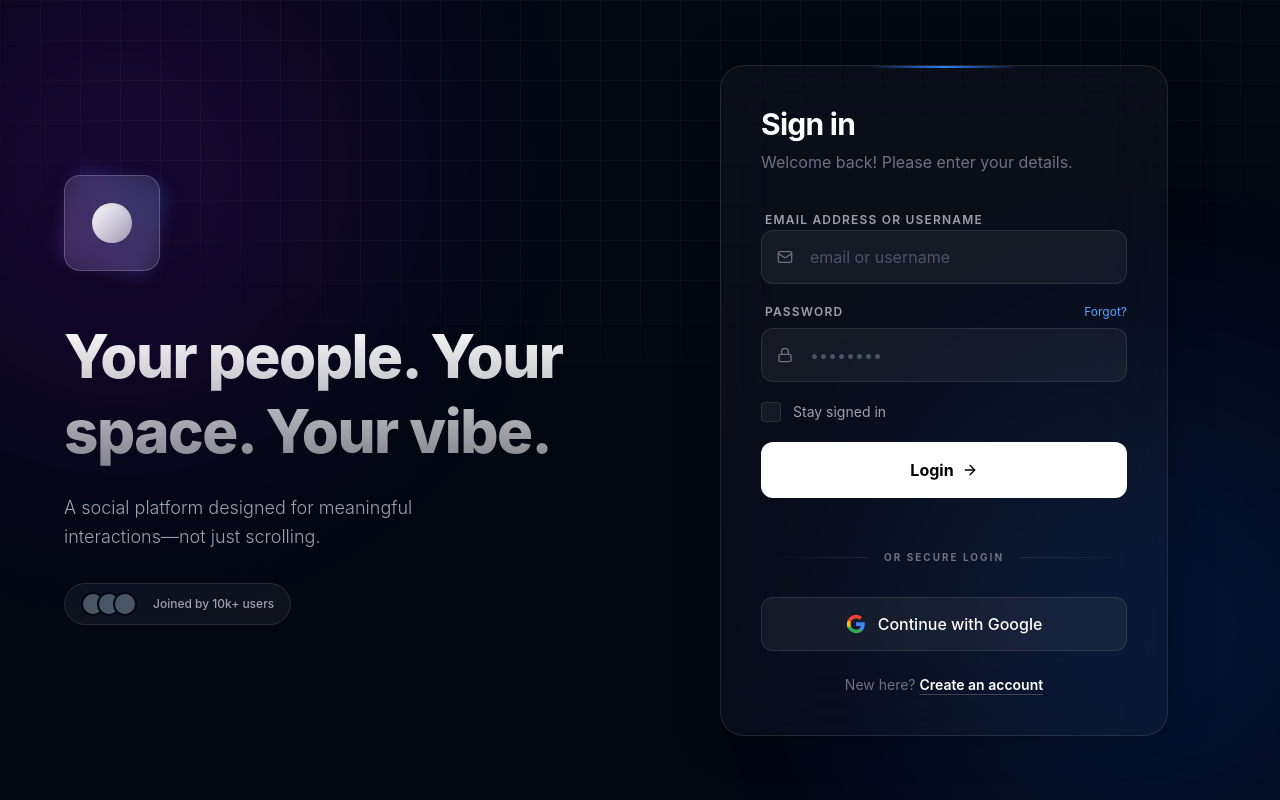
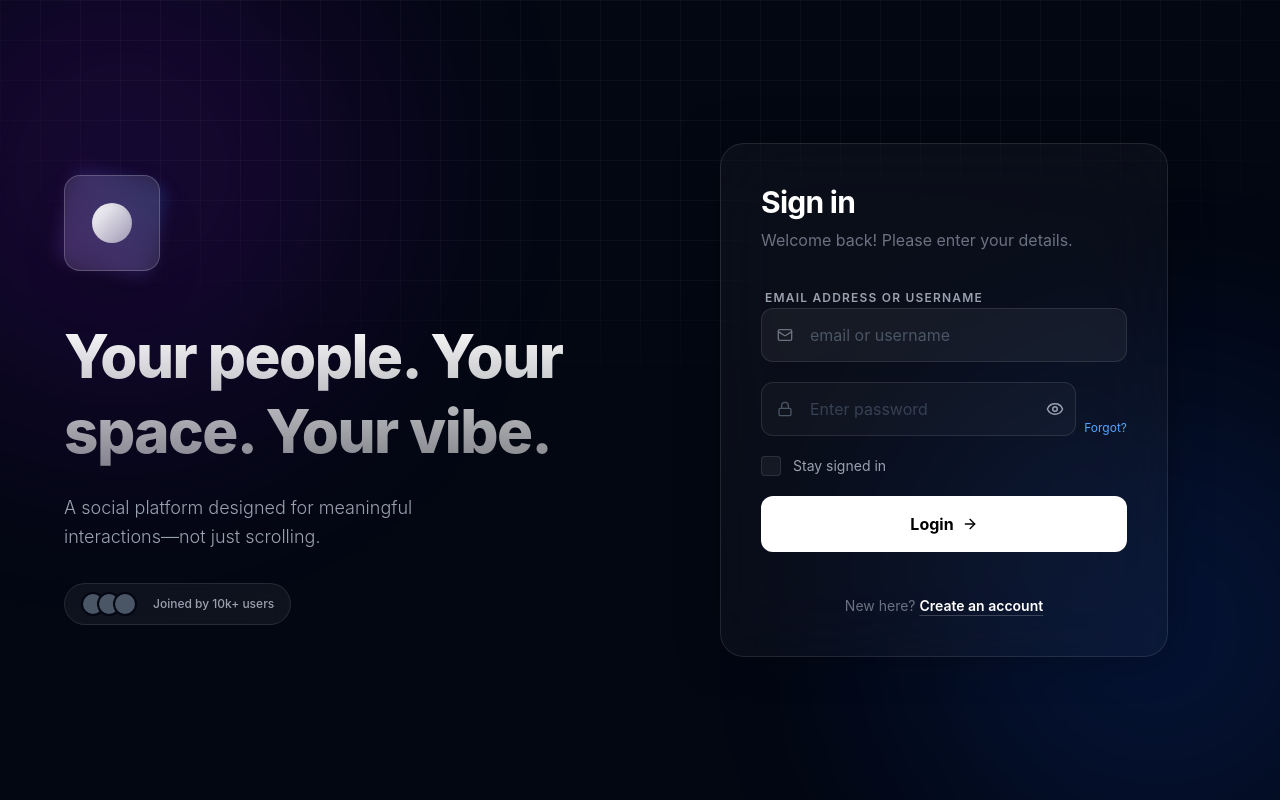
Before and after one commit to sourav-kr14/RevHive-Frontend, a React (Vite) app: page /signin in a window 1280 px wide. Built offline with nearby package versions, Linux system fonts and the light colour scheme.

Commit message:
fix: bug in sign in page

```diff
--- a/src/pages/Auth/Signin.jsx
+++ b/src/pages/Auth/Signin.jsx
@@ -1,12 +1,14 @@
-import { Mail, Lock, ArrowRight } from "lucide-react";
+import { Mail, Lock, ArrowRight, Eye, EyeOff } from "lucide-react";
 import { useState } from "react";
-import { useNavigate } from "react-router-dom";
-import { Link } from "react-router-dom";
+import { useNavigate, Link } from "react-router-dom";
+
 export default function Signin() {
   const [userNameOrEmail, setUserNameOrEmail] = useState("");
   const [password, setPassword] = useState("");
   const [error, setError] = useState("");
   const [loading, setLoading] = useState(false);
+  const [showPassword, setShowPassword] = useState(false);
+
   const navigate = useNavigate();
 
   const handleSignin = async (e) => {
@@ -14,7 +16,6 @@ export default function Signin() {
     setError("");
     setLoading(true);
 
-    // Validate inputs
     if (!userNameOrEmail.trim() || !password.trim()) {
       setError("Please enter email and password");
       setLoading(false);
@@ -22,20 +23,15 @@ export default function Signin() {
     }
 
     try {
-      console.log("Attempting login with:", { userNameOrEmail });
       const data = await loginUser({
         userNameOrEmail,
         password,
       });
 
-      console.log("Login response:", data);
-
       if (data.token) {
-        // Store token and role
         localStorage.setItem("token", data.token);
         localStorage.setItem("role", data.role || "USER");
 
-        // Store basic user info for dashboard access
         localStorage.setItem(
           "user",
           JSON.stringify({
@@ -47,9 +43,6 @@ export default function Signin() {
           }),
         );
 
-        console.log("Login successful, redirecting...");
-
-        // Redirect based on role
         if (data.role === "ADMIN") {
           navigate("/admin/dashboard");
         } else {
@@ -59,10 +52,6 @@ export default function Signin() {
         setError("No token received from server");
       }
     } catch (err) {
-      console.error("Login error:", err);
-      console.error("Error response:", err?.response);
-      console.error("Error message:", err?.message);
-
       let errorMessage = "Login failed. Please try again.";
 
       if (err?.response?.data?.message) {
@@ -83,14 +72,13 @@ export default function Signin() {
 
   return (
     <div className="h-screen w-full bg-[#030712] flex items-center justify-center px-6 relative overflow-hidden">
-      {/* Animated gradient backgrounds - optimized */}
       <div className="absolute top-[-10%] left-[-10%] w-[500px] h-[500px] bg-purple-600/20 blur-[120px] rounded-full animate-pulse will-change-transform"></div>
       <div className="absolute bottom-[-10%] right-[-10%] w-[500px] h-[500px] bg-blue-600/20 blur-[120px] rounded-full animate-pulse [animation-delay:2s] will-change-transform"></div>
 
-      {/* Grid pattern background - removed external image, using CSS only */}
       <div className="absolute inset-0 bg-[linear-gradient(to_right,#80808012_1px,transparent_1px),linear-gradient(to_bottom,#80808012_1px,transparent_1px)] bg-[size:40px_40px] [mask-image:radial-gradient(ellipse_60%_50%_at_50%_0%,#000_70%,transparent_100%)]"></div>
 
       <div className="max-w-6xl w-full grid md:grid-cols-2 gap-16 items-center z-10">
+        {/* LEFT SIDE (UNCHANGED) */}
         <div className="hidden md:flex flex-col gap-8 relative">
           <div className="relative w-24 h-24 mb-4">
             <div className="absolute inset-0 bg-gradient-to-tr from-purple-500 to-blue-500 rounded-2xl rotate-12 opacity-20 blur-sm"></div>
@@ -127,8 +115,6 @@ export default function Signin() {
         {/* RIGHT SIDE */}
         <div className="w-full max-w-md mx-auto group">
           <div className="relative bg-white/[0.03] backdrop-blur-2xl border border-white/10 rounded-3xl p-10 shadow-[0_0_50px_-12px_rgba(0,0,0,0.5)] transition-all duration-500 group-hover:border-white/20">
-            <div className="absolute top-0 left-1/2 -translate-x-1/2 w-1/3 h-[2px] bg-gradient-to-r from-transparent via-blue-500 to-transparent"></div>
-
             <div className="mb-8">
               <h2 className="text-3xl font-bold text-white tracking-tight">
                 Sign in
@@ -144,6 +130,7 @@ export default function Signin() {
                   {error}
                 </div>
               )}
+
               {/* Email */}
               <div className="space-y-2">
                 <label className="text-xs font-semibold text-gray-400 uppercase tracking-widest ml-1">
@@ -161,28 +148,36 @@ export default function Signin() {
                 </div>
               </div>
 
-              {/* Password */}
+              {/* Password (FIXED) */}
               <div className="space-y-2">
                 <div className="flex justify-between items-end">
-                  <label className="text-xs font-semibold text-gray-400 uppercase tracking-widest ml-1">
-                    Password
-                  </label>
+                  <div className="relative w-full">
+                    <Lock className="absolute left-4 top-1/2 -translate-y-1/2 w-4 h-4 text-gray-600" />
+
+                    <input
+                      type={showPassword ? "text" : "password"}
+                      placeholder="Enter password"
+                      value={password}
+                      onChange={(e) => setPassword(e.target.value)}
+                      required
+                      className="w-full bg-white/[0.03] border border-white/10 rounded-xl py-3.5 pl-12 pr-10 text-white placeholder:text-gray-700 focus:bg-white/[0.07] focus:border-blue-500/50 focus:ring-4 focus:ring-blue-500/5 outline-none transition-all"
+                    />
+
+                    <button
+                      type="button"
+                      onClick={() => setShowPassword((prev) => !prev)}
+                      className="absolute right-3 top-1/2 -translate-y-1/2 text-gray-400 hover:text-white"
+                    >
+                      {showPassword ? <EyeOff size={18} /> : <Eye size={18} />}
+                    </button>
+                  </div>
+
                   <button
                     type="button"
-                    className="text-xs text-blue-400 hover:text-blue-300 transition"
+                    className="text-xs text-blue-400 hover:text-blue-300 transition ml-2"
                   >
                     Forgot?
                   </button>
-                </div>
-                <div className="relative">
-                  <Lock className="absolute left-4 top-1/2 -translate-y-1/2 w-4 h-4 text-gray-500" />
-                  <input
-                    type="password"
-                    placeholder="••••••••"
-                    value={password}
-                    onChange={(e) => setPassword(e.target.value)}
-                    className="w-full bg-white/5 border border-white/10 rounded-xl py-3.5 pl-12 pr-4 text-white placeholder:text-gray-600 focus:bg-white/[0.08] focus:border-blue-500/50 focus:ring-4 focus:ring-blue-500/10 transition-all outline-none"
-                  />
                 </div>
               </div>
 
@@ -202,7 +197,7 @@ export default function Signin() {
                 </span>
               </label>
 
-              {/* Main Button */}
+              {/* Submit */}
               <button
                 type="submit"
                 disabled={loading}
@@ -216,52 +211,12 @@ export default function Signin() {
                 </div>
               </button>
 
-              {/* Divider */}
-              <div className="flex items-center gap-4 my-8">
-                <div className="h-[1px] flex-1 bg-gradient-to-r from-transparent to-white/10"></div>
-                <span className="text-[10px] uppercase tracking-[0.2em] text-gray-500 font-bold">
-                  Or Secure Login
-                </span>
-                <div className="h-[1px] flex-1 bg-gradient-to-l from-transparent to-white/10"></div>
-              </div>
-
-              {/* Google Button */}
-              <button
-                type="button"
-                className="w-full py-3.5 rounded-xl bg-white/5 border border-white/10 hover:bg-white/10 transition-all text-white font-medium flex items-center justify-center gap-3"
-              >
-                {/* Google logo SVG - no external request */}
-                <svg
-                  className="w-5 h-5"
-                  viewBox="0 0 24 24"
-                  fill="none"
-                  xmlns="http://www.w3.org/2000/svg"
-                >
-                  <path
-                    d="M22.56 12.25c0-.78-.07-1.53-.2-2.25H12v4.26h5.92c-.26 1.37-1.04 2.53-2.21 3.31v2.77h3.57c2.08-1.92 3.28-4.74 3.28-8.09z"
-                    fill="#4285F4"
-                  />
-                  <path
-                    d="M12 23c2.97 0 5.46-.98 7.28-2.66l-3.57-2.77c-.98.66-2.23 1.06-3.71 1.06-2.86 0-5.29-1.93-6.16-4.53H2.18v2.84C3.99 20.53 7.7 23 12 23z"
-                    fill="#34A853"
-                  />
-                  <path
-                    d="M5.84 14.09c-.22-.66-.35-1.36-.35-2.09s.13-1.43.35-2.09V7.07H2.18C1.43 8.55 1 10.22 1 12s.43 3.45 1.18 4.93l2.85-2.22.81-.62z"
-                    fill="#FBBC05"
-                  />
-                  <path
-                    d="M12 5.38c1.62 0 3.06.56 4.21 1.64l3.15-3.15C17.45 2.09 14.97 1 12 1 7.7 1 3.99 3.47 2.18 7.07l3.66 2.84c.87-2.6 3.3-4.53 6.16-4.53z"
-                    fill="#EA4335"
-                  />
-                </svg>
-                Continue with Google
-              </button>
-
+              {/* Signup */}
               <p className="text-sm text-gray-500 text-center mt-6">
                 New here?{" "}
                 <Link
                   to="/signup"
-                  className="text-white font-semibold cursor-pointer hover:text-blue-400 transition-colors underline underline-offset-4 decoration-white/20"
+                  className="text-white font-semibold hover:text-blue-400 underline underline-offset-4 decoration-white/20"
                 >
                   Create an account
                 </Link>
```
